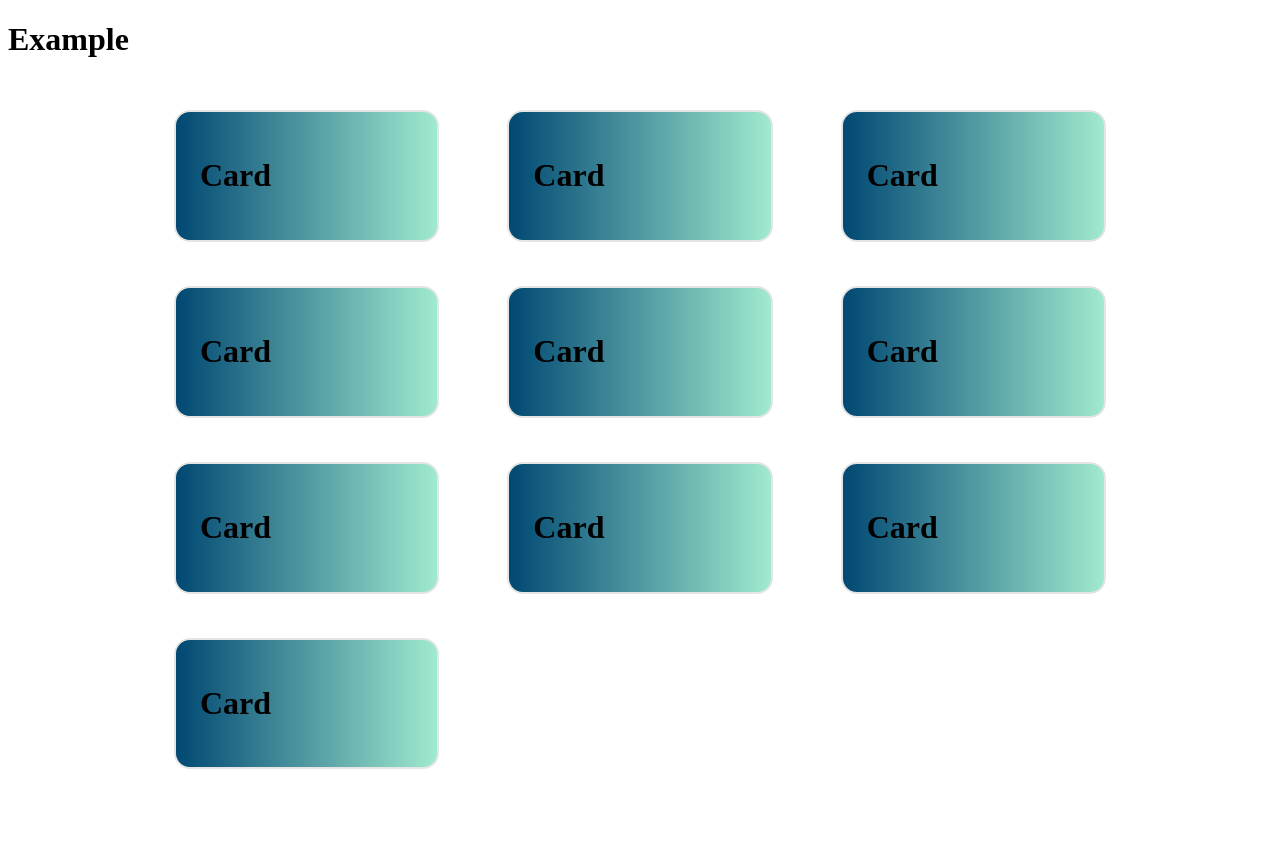
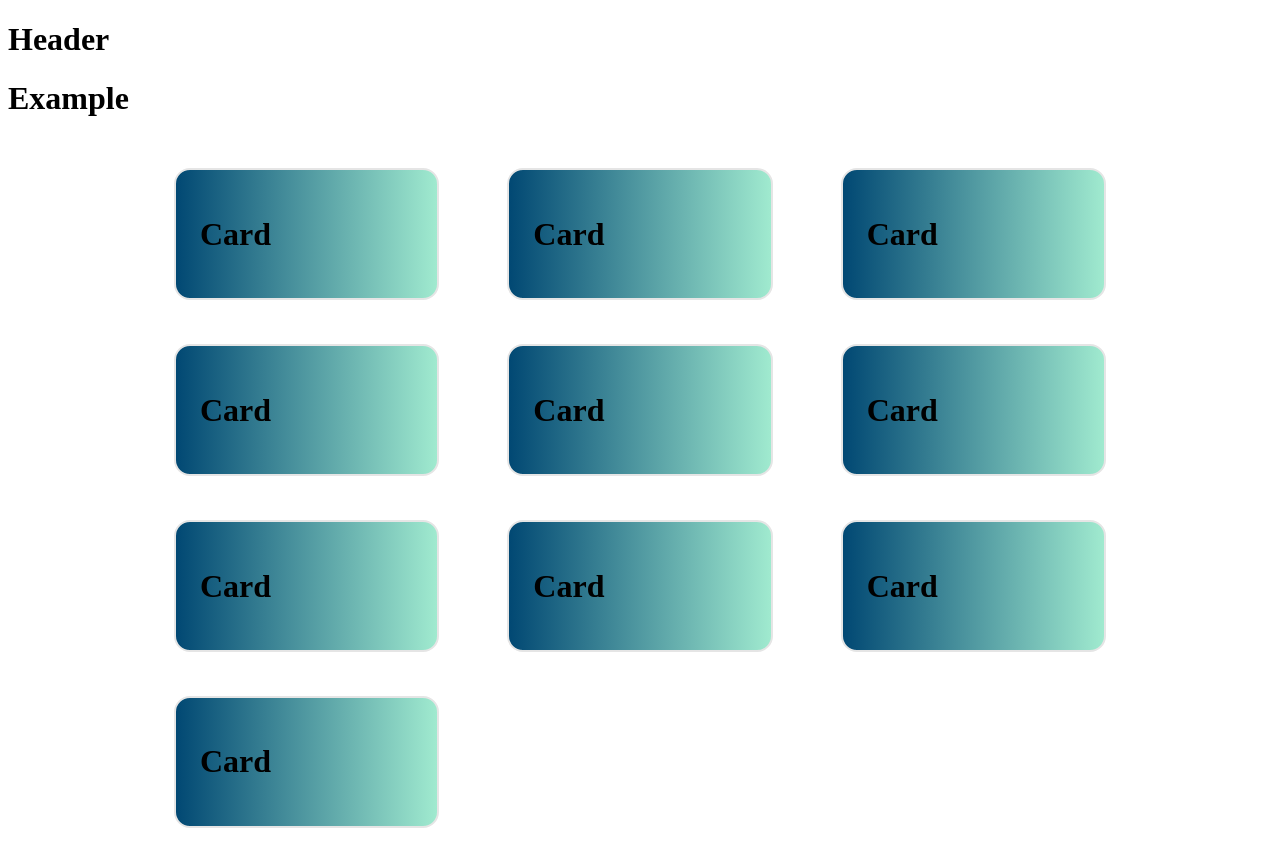
Before and after one commit to RAJ66/Gradient-Color, a React (Create React App) app: page / in a window 1280 px wide. Before the commit the page ends 801 px from the top, so only its background shows below. Built offline with nearby package versions, Linux system fonts and the light colour scheme.

Commit message:
fead: added header

```diff
--- a/src/App.tsx
+++ b/src/App.tsx
@@ -1,11 +1,13 @@
 import React from "react";
 import Card from "./components/Card";
+import Header from "./components/Header";
 
 import "./App.css";
 
 function App() {
   return (
     <div>
+      <Header />
       <h1>Example</h1>
       <div className="cards">
         <Card />
--- /dev/null
+++ b/src/components/Header/index.tsx
@@ -0,0 +1,9 @@
+import React from "react";
+
+import "./styles.css";
+
+const Header: React.FC = () => {
+  return <h1>Header</h1>;
+};
+
+export default Header;
```
Also changed, not shown: src/components/Header/styles.css (added).
